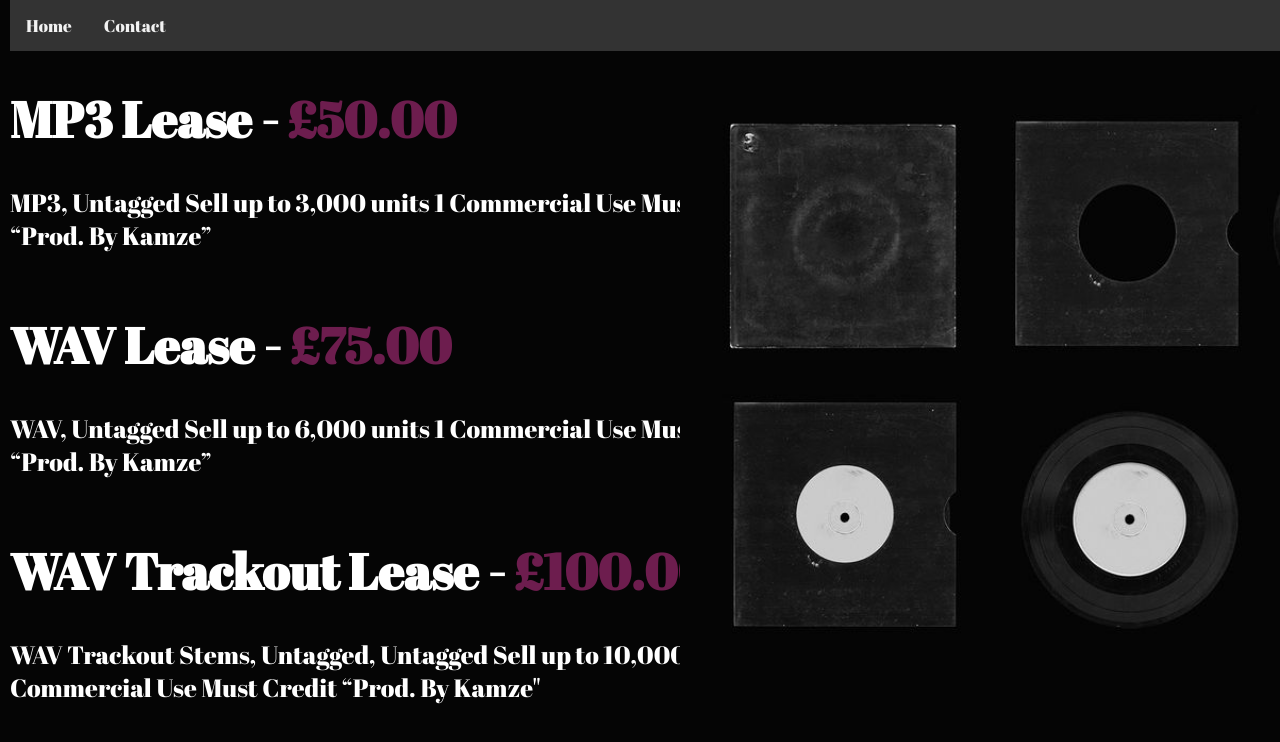
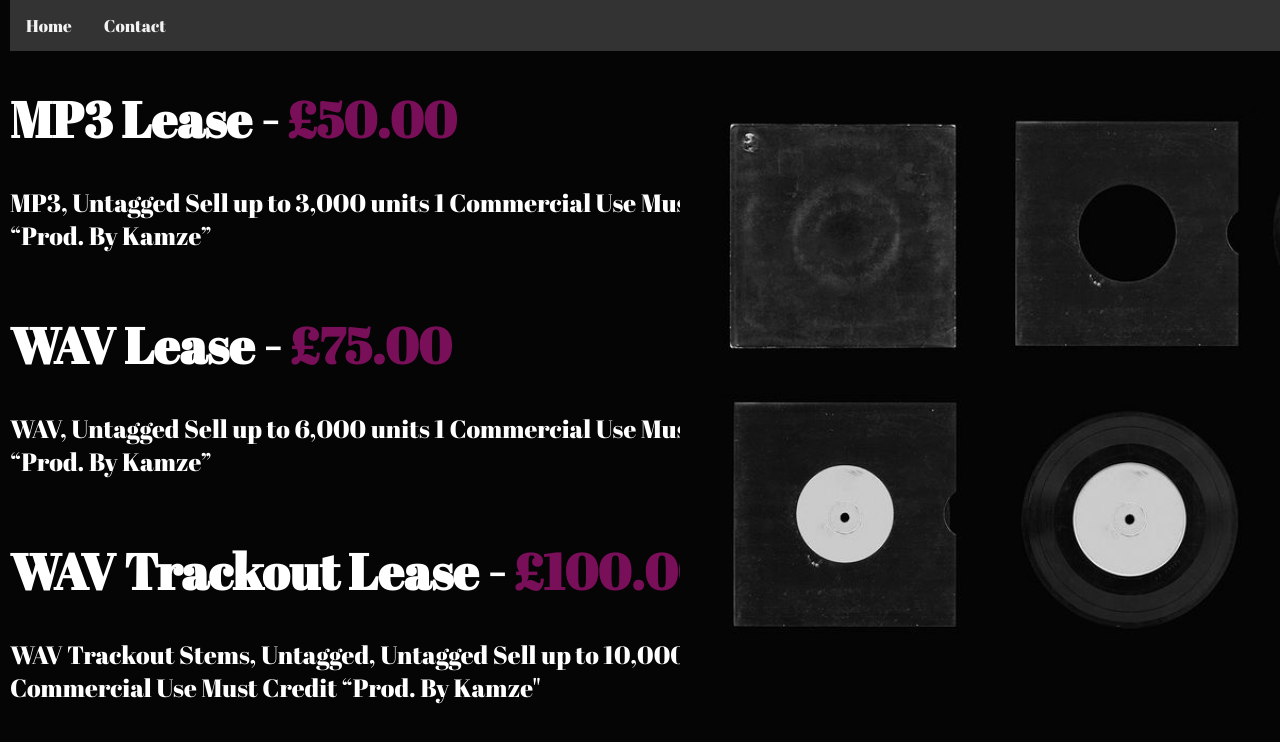
Before and after one commit to AlexKamze/csssite, a plain HTML site: page pricing.html in a window 1280 px wide. Drawn offline with Linux system fonts and the light colour scheme.

Commit message:
Add files via upload

```diff
--- a/index.css
+++ b/index.css
@@ -17,7 +17,7 @@ img {
     height: 600px;
 }
 
-.container {
+#container {
     display: flex;
     flex-direction: column;
     width: 1000px;
--- a/pricing.css
+++ b/pricing.css
@@ -46,3 +46,8 @@ img {
   .topnav a.active {
     color: white;
   }
+
+  #prices {
+    color: #790e59;
+
+  }
--- a/pricing.html
+++ b/pricing.html
@@ -15,7 +15,7 @@
 
     <div class="container">
         <div>
-            <h1>MP3 Lease - <p1 style="color:rgb(109, 29, 78)">£50.00</p1></h1>
+            <h1>MP3 Lease - <p1 id="prices">£50.00</p1></h1>
             <p> MP3, Untagged
                 Sell up to 3,000 units
                 1 Commercial Use
@@ -24,7 +24,7 @@
         </div>
 
         <div>
-            <h1>WAV Lease - <p1 style="color:rgb(109, 29, 78)">£75.00</p1></h1>
+            <h1>WAV Lease - <p1 id="prices">£75.00</p1></h1>
             <p> WAV, Untagged
                 Sell up to 6,000 units
                 1 Commercial Use
@@ -32,7 +32,7 @@
         </div>
 
         <div>
-            <h1>WAV Trackout Lease - <p1 style="color:rgb(109, 29, 78)">£100.00</p1></h1>
+            <h1>WAV Trackout Lease - <p1 id="prices">£100.00</p1></h1>
             <p> WAV Trackout Stems, Untagged, Untagged
                 Sell up to 10,000 units
                 1 Commercial Use
```
Also changed, not shown: index.html (+1 -1 lines).
